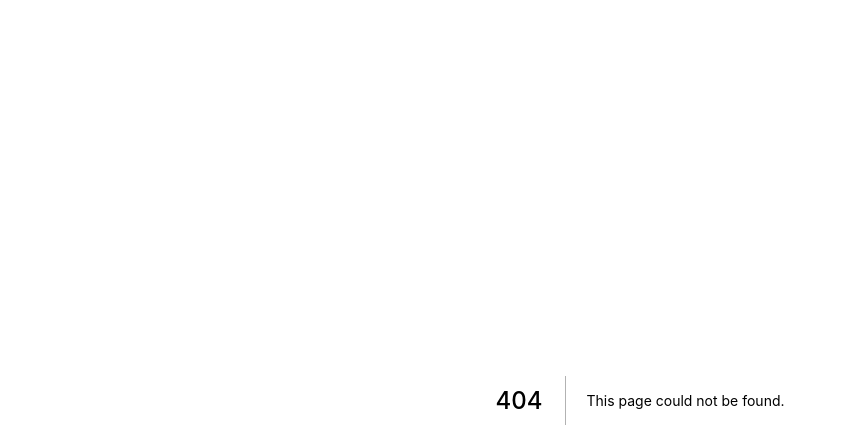
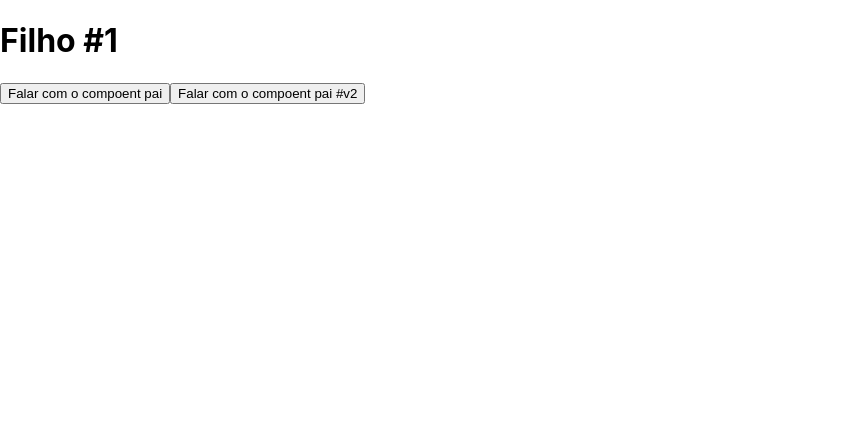
Before and after one commit to cxmarcelo/curso-udemy-nextjs-p1-exercicios, a Next.js app: page /communication/indirect1 in a window 1280 px wide. Before the commit this address had no page. Shown: the top 448 px of the page, without its empty margins (0-847 px from the left). Built offline with nearby package versions, Linux system fonts and the light colour scheme.

Commit message:
Comunicação indireta 1.

```diff
--- /dev/null
+++ b/components/indirect1/indirectChildComponent.jsx
@@ -0,0 +1,12 @@
+export default function IndirectChildComponent(props) {
+    console.log(props)
+    return (
+        <div>
+            <h1>Filho #1</h1>
+            <button onClick={props.func}>Falar com o compoent pai</button>
+            <button onClick={() => props.func("Passei a info", "info 2", 10)}>
+                Falar com o compoent pai #v2
+                </button>
+        </div>
+    );
+}
--- /dev/null
+++ b/components/indirect1/indirectParentComponent.jsx
@@ -0,0 +1,14 @@
+import IndirectChildComponent from "./indirectChildComponent";
+
+export default function IndirectParentComponent(props) {
+
+    function talkToMe(param, param1, param2) {
+        console.log(param, param1, param2)
+    }
+
+    return (
+        <div>
+            <IndirectChildComponent func={talkToMe}></IndirectChildComponent>
+        </div>
+    );
+}
--- /dev/null
+++ b/pages/communication/indirect1.jsx
@@ -0,0 +1,9 @@
+import IndirectParentComponent from "../../components/indirect1/indirectParentComponent";
+
+export default function indirect1() {
+    return (
+        <div>
+            <IndirectParentComponent></IndirectParentComponent>
+        </div>
+    );
+}
```
